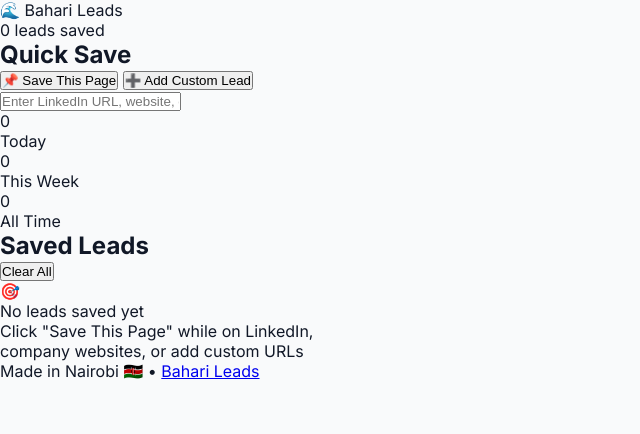
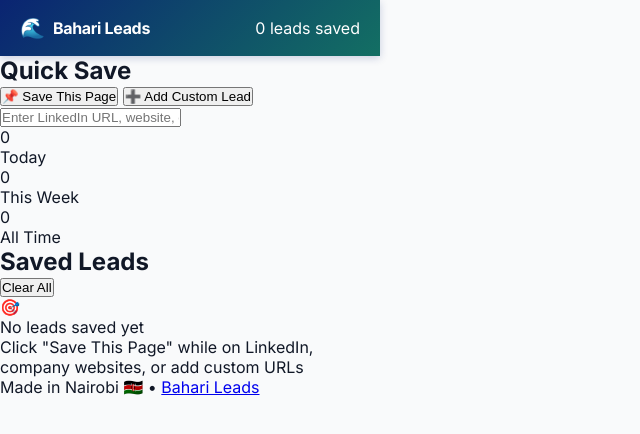
Before and after one commit to SheillaO/Bahari-Leads, a website built with Vite: page index.html in a window 1280 px wide. Shown: the whole page, without its empty margins (0-640 px from the left). Built offline with nearby package versions, Linux system fonts and the light colour scheme.

Commit message:
Update index.css

```diff
--- a/index.css
+++ b/index.css
@@ -29,3 +29,30 @@
     max-height: 600px;
     overflow-y: auto;
 }
+
+/* Header */
+.header {
+    background: linear-gradient(135deg, var(--imperial-blue) 0%, var(--blue-spruce) 100%);
+    padding: 16px 20px;
+    display: flex;
+    justify-content: space-between;
+    align-items: center;
+    color: var(--white);
+    box-shadow: 0 2px 8px rgba(10, 36, 114, 0.2);
+}
+
+.logo {
+    display: flex;
+    align-items: center;
+    gap: 8px;
+}
+
+.logo-icon {
+    font-size: 20px;
+}
+
+.logo-text {
+    font-size: 16px;
+    font-weight: 700;
+    letter-spacing: -0.02em;
+}
```
